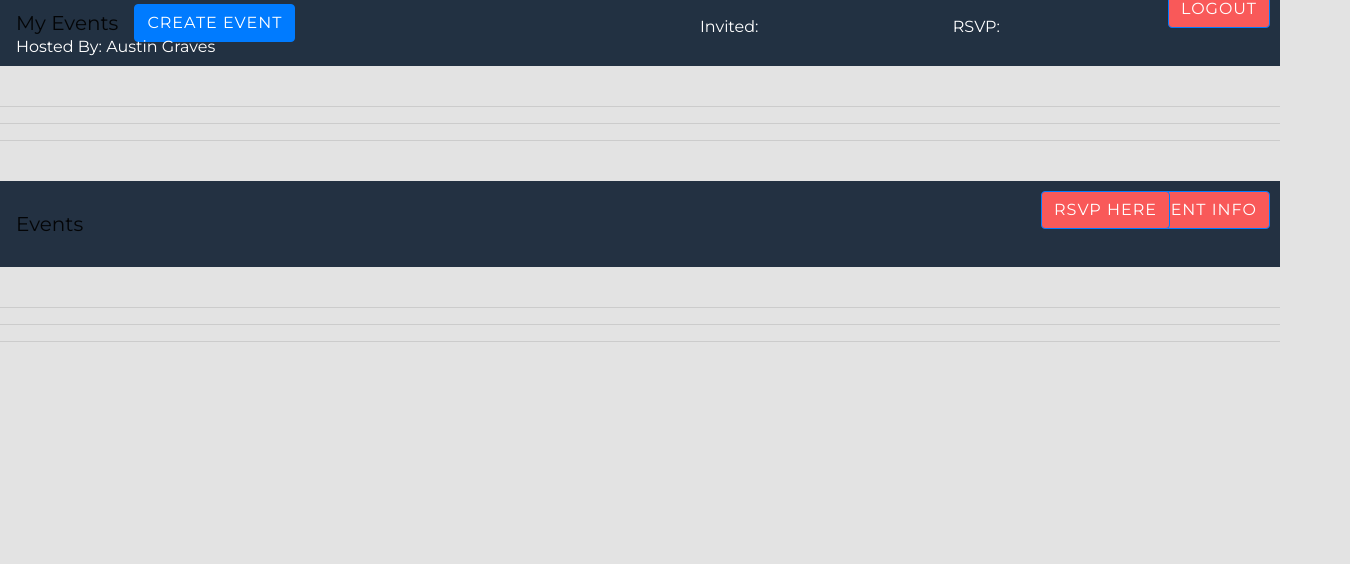
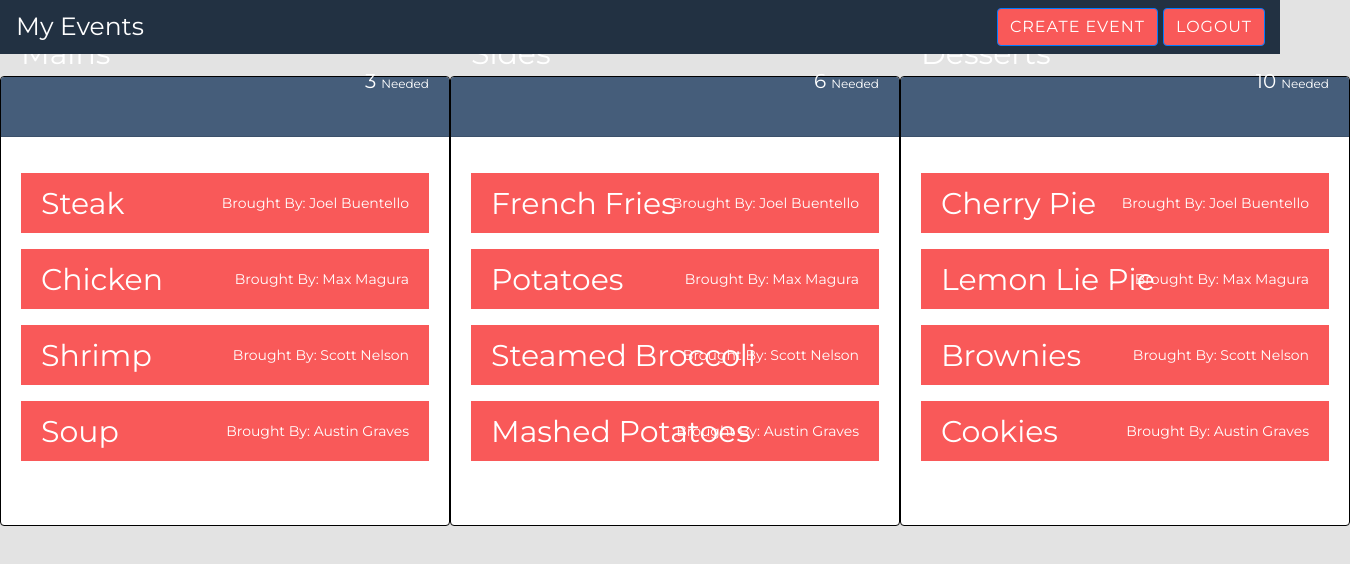
Before and after one commit to max-magura/raduno, a React (Create React App) app in the folder client/: page / in a window 1280 px wide. Shown: the top 564 px of the page, 1350 px wide, since content can reach past the window. Built offline with nearby package versions, Linux system fonts and the light colour scheme.

Commit message:
CSS for Admin Nav and Event CSS, set up for Login Page

```diff
--- a/client/src/App.js
+++ b/client/src/App.js
@@ -8,9 +8,9 @@ import StaticModal from './pages/StaticModal/StaticModal'
 function App() {
   return (
     <div>
-      {/* <ViewEvents /> */}
+      <ViewEvents />
       {/* <LoginPage /> */}
-      <StaticModal />
+      {/* <StaticModal /> */}
     </div>
   );
 }
--- a/client/src/components/AdminNav/AdminNav.css
+++ b/client/src/components/AdminNav/AdminNav.css
@@ -1,21 +1,32 @@
-
-.align-right {
-  position: absolute;
-  top: 0;
-  right: 0;
-  margin-top: 10px;
-  margin-right: 10px
-}
-
-.admin-navbar {
-  position: relative;
-}
-
 
 .color-adminNav {
   background-color: #223142;
+  margin-top: 0px;
 }
 
-.btn-primary2 {
+.logoutButton {
   background-color: #f95959;
 }
+
+.containerButton {
+  position: absolute;
+  right: 0px;
+  margin-right: 10px;
+  margin-top: 0px;
+}
+
+.myEvents {
+  font-size: 25px;
+  color: white;
+}
+
+.createEvent {
+  /* margin-top: px; */
+  margin-right: 5px;
+  background:#f95959;
+}
+
+.logoutButton {
+  /* margin-top: 10px; */
+  margin-right: 5px;
+}
--- a/client/src/components/AdminNav/AdminNav.js
+++ b/client/src/components/AdminNav/AdminNav.js
@@ -94,10 +94,12 @@ class AdminNav extends React.Component {
 
     return (
     <>
-    <Navbar className="navbar color-adminNav admin-navbar" expand="lg" variant="light">
-      <Navbar.Brand href="#">My Events</Navbar.Brand>
-      <Button className="createEvent" onClick={this.handleShowCreateEvent}>Create Event</Button>
-      <Button className="align-right btn-primary2" type="submit">Logout</Button>
+    <Navbar fixed="top" className="navbar color-adminNav admin-navbar" expand="lg" variant="light">
+      <div className="myEvents">My Events</div>
+        <div className="containerButton">
+          <Button className="createEvent" onClick={this.handleShowCreateEvent}>Create Event</Button>
+          <Button className="logoutButton" type="submit">Logout</Button>
+        </div>
     </Navbar>
 
     <Modal show={this.state.showCreateEvent} onHide={this.handleCloseCreateEvent}>
--- a/client/src/components/EventNav/EventNav.css
+++ b/client/src/components/EventNav/EventNav.css
@@ -1,52 +1,46 @@
 
-.eventButton {
+.eventButtonInfo {
   position: absolute;
+  float:right;
   top: 0;
   right: 0;
   margin-top: 10px;
-  margin-right: 10px;
+  margin-right: 5px;
   background-color:#f95959;
+
 }
-.eventButton2 {
+.eventButtonRSVP {
   position: absolute;
+  float: left;
   top: 0;
-  right: 100px;
+  right: 150px;
   margin-top: 10px;
-  margin-right: 10px;
+  margin-right: 5px;
   background-color: #f95959;
 }
 
 .userName {
-  position: fixed;
+  position: relative;
+  float: right;
   top: 0;
   right: 0px;
   left: 0px;
-  margin-top: 30px;
-  margin-left: 16px;
-  padding-top: 5px;
+  margin-top: 0px;
+  margin-left:0px;
+  padding-top: 0px;
   color: white;
-
 }
 .colorEvent {
   background-color: #233142;
+  padding: 0px;
 }
 
-.containerMain {
-  color: White;
-}
-
-.colorEvents {
-  color: white;
-}
-
-.containerCount{
+ .containerCount{
   position: fixed;
-  align-items: center;
-  /* border: 20px solid white; */
   width: 300px;
   top: 0;
-  right: 250px;
-  margin-top: 15px;
+  right: 300px;
+  margin-top: 20px;
   margin-right: 30px;
 }
 
@@ -61,3 +55,12 @@
   float: right;
   color: white;
 }
+
+.eventsTitle {
+  position: relative;
+  color: white;
+  font-size: 25px;
+  padding: 0px;
+  /* margin: 0px; */
+
+}
--- a/client/src/components/EventNav/EventNav.js
+++ b/client/src/components/EventNav/EventNav.js
@@ -63,9 +63,7 @@ class EventNav extends React.Component {
   render() {
     return (
     <>
-    <div className="containerMain">
-    <Navbar expand="lg" className="colorEvent">
-      <Navbar.Brand className="colorEvents" href="#">Events</Navbar.Brand>
+    <Navbar fixed="top" expand="lg" className="colorEvent buttonContainer">
         <div className="containerCount">
           <div className="invitedNum">
             Invited:
@@ -75,14 +73,16 @@ class EventNav extends React.Component {
             </div>
         </div>
           <div class="containerBtn">
-            <Button className="eventButton" onClick={this.handleShowEventInfo}>Event Info</Button>
-              <div className="userName">
-                Hosted By: Austin Graves
+            <Button className="eventButtonInfo" onClick={this.handleShowEventInfo}>Event Info</Button>
+              <div className="eventsTitle">
+                Events
               </div>
-            <Button className="eventButton2" onClick={this.handleShowRsvpForm}>RSVP Here</Button>
+                <div className="userName">
+                  Hosted By: Austin Graves
+                </div>
+            <Button className="eventButtonRSVP" onClick={this.handleShowRsvpForm}>RSVP Here</Button>
           </div>
       </Navbar>
-    </div>
 
     <Modal show={this.state.showRsvpForm} onHide={this.handleCloseRsvpForm}>
     <Modal.Header className="modalHeader" closeButton>
--- a/client/src/pages/ViewEvents/viewEvents.js
+++ b/client/src/pages/ViewEvents/viewEvents.js
@@ -3,11 +3,15 @@ import './viewEvents.css';
 import MainDishCard from '../../components/MainDishCard/MainDishCard';
 import SideDishCard from '../../components/SideDishCard/SideDishCard';
 import DessertDishCard from "../../components/DessertDishCard/DessertDishCard";
+import EventNav from '../../components/EventNav/EventNav';
+import AdminNav from '../../components/AdminNav/AdminNav';
 
 class viewEvents extends Component {
   render() {
     return (
       <div className="display-item-cards">
+        {/* <EventNav /> */}
+        <AdminNav />
         <MainDishCard dishesNeeded="3" description="Mains"/>
         <SideDishCard dishesNeeded="6" description="Sides"/>
         <DessertDishCard dishesNeeded="10" description="Desserts"/>
```
